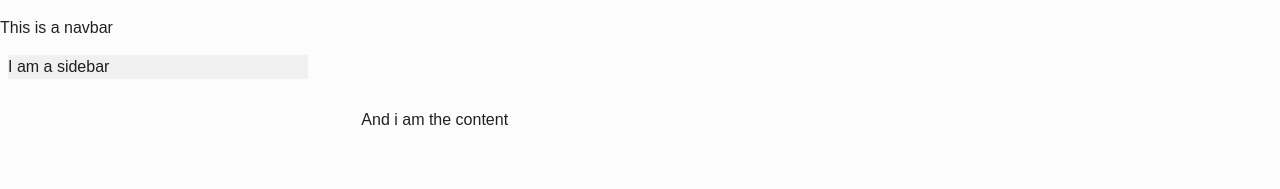
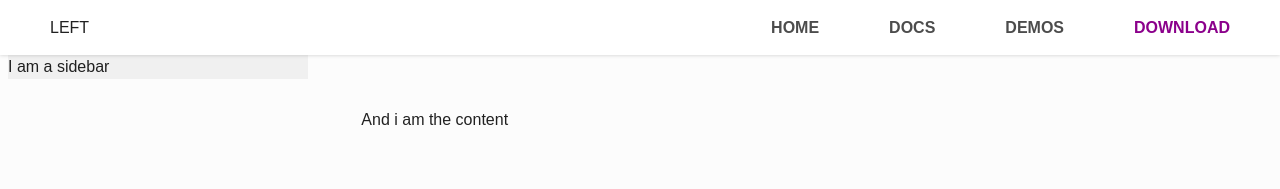
Before and after one commit to khiromoshito/sleeve, a website: page docs/docs.html in a window 1280 px wide. Drawn offline with Linux system fonts and the light colour scheme; no server answers.

Commit message:
Docs: added changes

```diff
--- a/docs/docs.html
+++ b/docs/docs.html
@@ -9,9 +9,10 @@
 
 
 
-<body>
-    <snippet src="../frags/navbar.html"></snippet>
+<body class="su-style-classic">
+
     <scaffold>
+        <snippet src="../frags/navbar.html"></snippet>
         <sidebar type="sticky">
             I am a sidebar
         </sidebar>
--- a/frags/navbar.html
+++ b/frags/navbar.html
@@ -1 +1,14 @@
-<navbar type="pinned">This is a navbar</navbar>
+<navbar type="pinned">
+    <nav-left>
+        LEFT
+    </nav-left>
+
+    <nav-right screens="desktop">
+        <nav-links gaps="70px">
+            <a page-routing href="https://khiromoshito.github.io/sleeve-docs/">HOME</a>
+            <a page-routing href="https://khiromoshito.github.io/sleeve-docs/docs/docs.html">DOCS</a>
+            <a href="javascript:void(0)">DEMOS</a>
+            <a href="javascript:void(0)" style="color: darkmagenta">DOWNLOAD</a>
+        </nav-links>
+    </nav-right>
+</navbar>
```
Also changed, not shown: index.html (+4 -1 lines).
